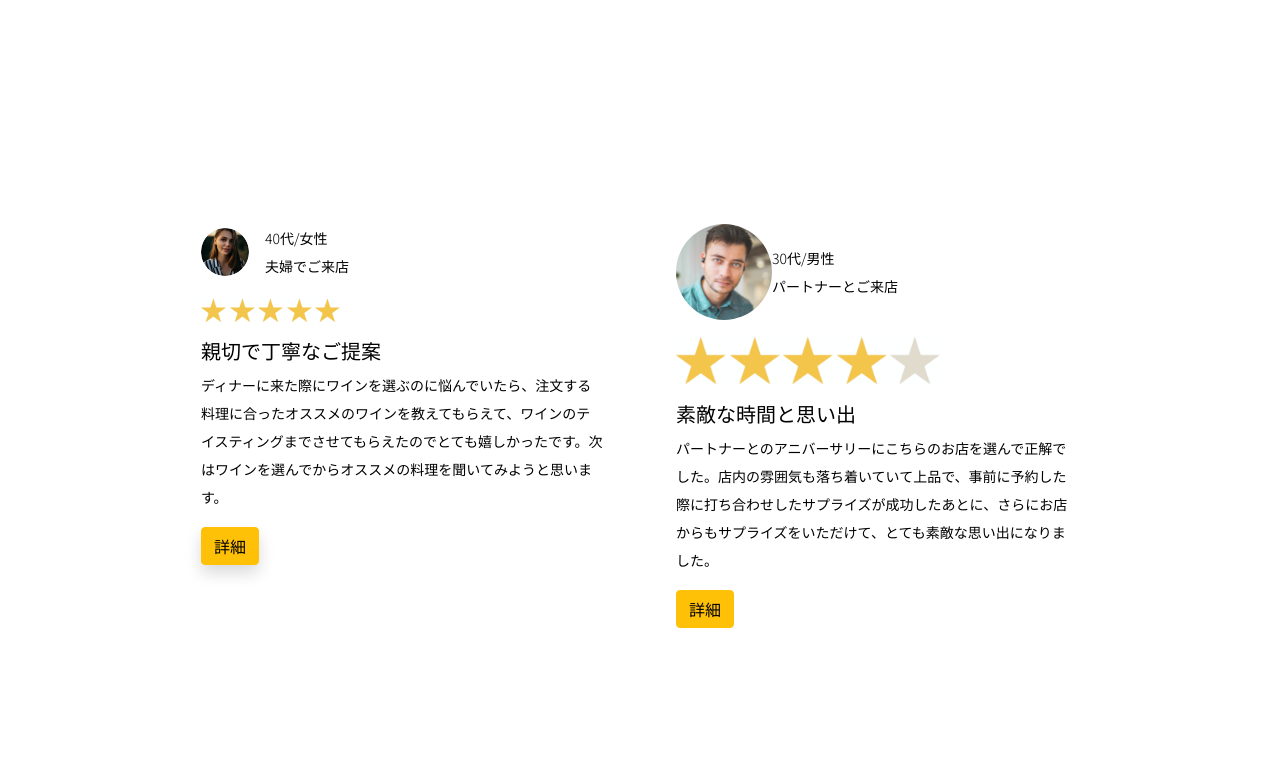
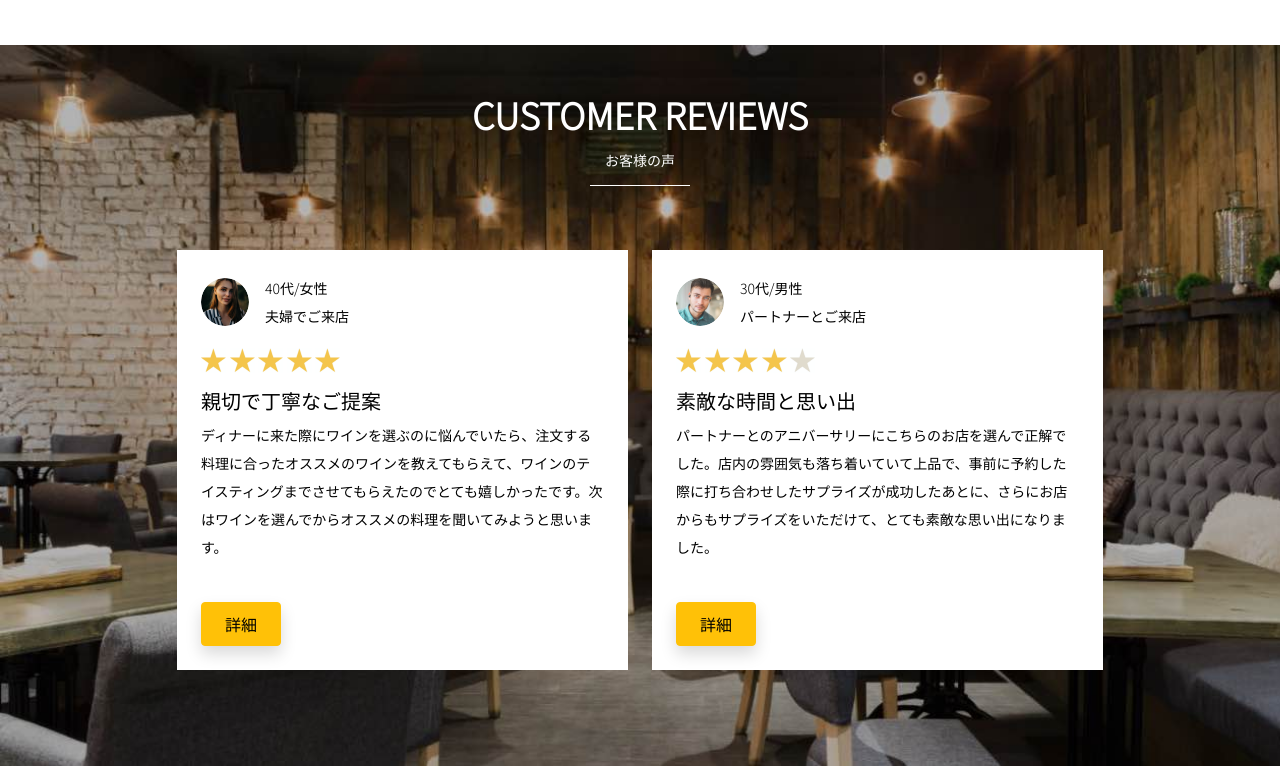
Before and after one commit to ROSE211218/bootstrap-basic-kadai, a plain HTML site: page kadai_tutorial_output/index.html in a window 1280 px wide. Shown: the part 3211-3977 px from the top of the page. Drawn offline with nearby package versions, Linux system fonts and the light colour scheme.

Commit message:
課題をアップロード

```diff
--- a/kadai_tutorial_output/index.html
+++ b/kadai_tutorial_output/index.html
@@ -367,100 +367,74 @@
     <!-- ************************************************ メニューセクション終了 -->
 
     <!-- ************************************************ レビューセクション開始 -->
+
      <section id="review">
-
-       <!-- review_wrapper で背景画像を設定します -->
       <div class="review_wrapper">
-
-       <!-- container部分 -->
         <div class="container py-5 mb-5">
-
-         <!-- 中央揃えでタイトルを表示 -->
           <div class="text-center mb-5">
             <h2 class="section_title review text-center text-white">CUSTOMER REVIEWS</h2>
           </div>
-
-         <!-- row部分：左右のカラムを中央揃え -->
           <div class="row pb-5 justify-content-center">
-
-           <!-- 左側カラム -->
             <div class="col-12 col-lg-5 mt-3">
-
-             <!-- 背景を白色に設定 -->
               <div class="bg-white h_420">
-
-               <!-- 内側にパディング4 -->
                 <div class="p-4">
-
-                 <!-- 顔写真と年齢などのテキストはd-flexで横並びにする　中央揃え -->
                   <div class="d-flex align-items-center">
-
-                   <!-- お客様の画像を配置 -->
-                   <!-- reviewer_img クラスで画像サイズを変更します -->
                     <img src="img/customer-woman.png" class="reviewer_img" alt="サンプル画像">
-
                     <div>
-                     <!-- お客様情報のテキスト -->
                       <p class="my-0">40代/女性</p>
                       <p class="my-0">夫婦でご来店</p>
                     </div>
                   </div>
-
                   <div class="my-3">
-                  <!-- star_img クラスで画像サイズを変更 -->
                     <img src="img/star-point.png" class="star_img" alt="star">
                     <img src="img/star-point.png" class="star_img" alt="star">
                     <img src="img/star-point.png" class="star_img" alt="star">
                     <img src="img/star-point.png" class="star_img" alt="star">
                     <img src="img/star-point.png" class="star_img" alt="star">
                   </div>
-
-                 <!-- レビュータイトル -->
                   <h5>親切で丁寧なご提案</h5>
-                 <!-- レビュー内容 -->
                   <p>
                     ディナーに来た際にワインを選ぶのに悩んでいたら、注文する料理に合ったオススメのワインを教えてもらえて、ワインのテイスティングまでさせてもらえたのでとても嬉しかったです。次はワインを選んでからオススメの料理を聞いてみようと思います。
                   </p>
-
-                 <!-- 黄色のボタンを配置 -->
                   <button type="button" class="btn btn-warning shadow fix_bottom">詳細</button>
                 </div>
               </div>
             </div>
-
-           <!-- 右側カラム：左側カラムと内容が同じなので説明は省略 -->
             <div class="col-12 col-lg-5 mt-3">
-             <div class="bg-white">
+              <div class="bg-white h_420">
                 <div class="p-4">
                   <div class="d-flex align-items-center">
-                   <img src="img/customer-man.png" alt="サンプル画像">
+                    <img src="img/customer-man.png" class="reviewer_img" alt="サンプル画像">
                     <div>
                       <p class="my-0">30代/男性</p>
                       <p class="my-0">パートナーとご来店</p>
                     </div>
                   </div>
                   <div class="my-3">
-                   <img src="img/star-point.png" alt="star">
-                   <img src="img/star-point.png" alt="star">
-                   <img src="img/star-point.png" alt="star">
-                   <img src="img/star-point.png" alt="star">
-                   <img src="img/star-no-point.png" alt="no-star">
+                    <img src="img/star-point.png" class="star_img" alt="star">
+                    <img src="img/star-point.png" class="star_img" alt="star">
+                    <img src="img/star-point.png" class="star_img" alt="star">
+                    <img src="img/star-point.png" class="star_img" alt="star">
+                    <img src="img/star-no-point.png" class="star_img" alt="no-star">
                   </div>
                   <h5>素敵な時間と思い出</h5>
                   <p>
                     パートナーとのアニバーサリーにこちらのお店を選んで正解でした。店内の雰囲気も落ち着いていて上品で、事前に予約した際に打ち合わせしたサプライズが成功したあとに、さらにお店からもサプライズをいただけて、とても素敵な思い出になりました。
                   </p>
-                 <button type="button" class="btn btn-warning">詳細</button>
+                  <button type="button" class="btn btn-warning shadow fix_bottom">詳細</button>
                 </div>
               </div>
             </div>
           </div>
         </div>
       </div>
+    </section>
 
 
 
-    </section>
+
+
+
     <!-- ************************************************ レビューセクション終了 -->
 
     <!-- ************************************************ アクセスセクション開始 -->
--- a/kadai_tutorial_output/stylesheet/style.css
+++ b/kadai_tutorial_output/stylesheet/style.css
@@ -152,41 +152,42 @@ p {
 
 /* ----------------------------------------------- レビュー */
 
-/* 白い背景色の高さを固定 */
+.review_wrapper {
+  background-image: url(../img/background-reviews.jpg);
+  background-repeat: no-repeat;
+  background-size: cover;
+}
+
+.review::after {
+  content: "お客様の声";
+  margin: 0 auto 0;
+  border-bottom: solid 1px #FFFFFF;
+}
+
 .h_420 {
   height: 420px;
   position: relative;
 }
 
-/* レビューの画像を修正 */
 .reviewer_img {
-  /* サイズを48px  */
   width: 48px;
   height: 48px;
-
-  /* 円形にします */
   border-radius: 50%;
   margin-right: 16px;
 }
 
-/* 星のアイコン画像です */
 .star_img {
-  /* サイズを25pxにします */
   width: 25px;
   height: 25px;
 }
-* 詳細ボタンを下部に固定 */
+
 .fix_bottom {
-/* positionプロパティで絶対配置 */
   position: absolute;
-/* ボタンのサイズ変更 */
   width: 80px;
   height: 44px;
-/* 左から24px、下から24pxの位置に配置 */
   left: 24px;
   bottom: 24px;
 }
-
 /* ----------------------------------------------- アクセス */
 .access::after {
   content: "アクセス";
```
Lines whose indentation alone changed are shown as unchanged.
